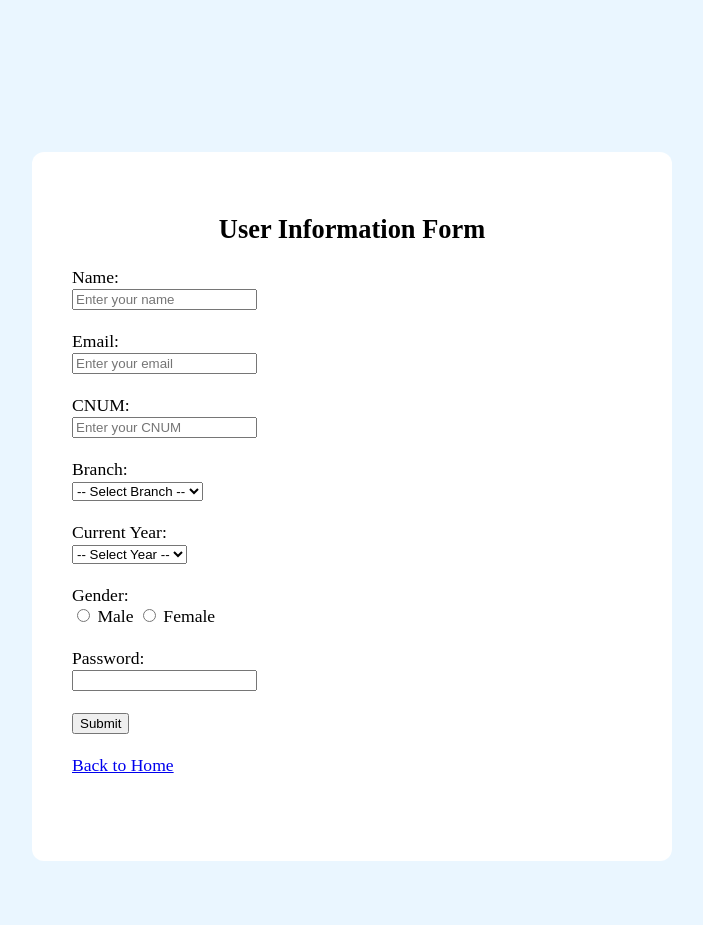
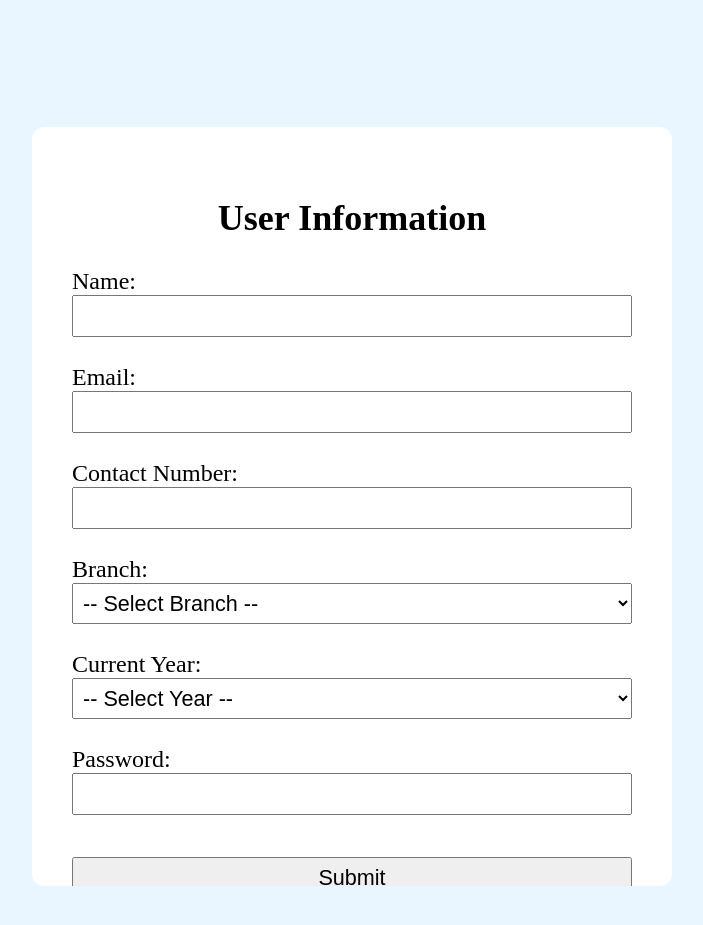
Before and after one commit to anushaa-m/skillchain, a Flask app: template flask_backend/templates/form.html in a window 1280 px wide. Shown: the top 925 px of the page, without its empty margins (288-991 px from the left). Run offline with Flask 3, Linux system fonts and the light colour scheme; the template is opened without the code that fills it, so the values that code supplies are empty.

Commit message:
Form data storage updation

```diff
--- a/flask_backend/app.py
+++ b/flask_backend/app.py
@@ -1,18 +1,20 @@
-from flask import Flask, request, jsonify
-import json, os
+from flask import Flask, request, jsonify, render_template
+import json
+import os
+import requests
 from hash_utils import generate_hash
-import requests
-from flask import render_template
 
 app = Flask(__name__)
 
-DB = "database.json"
+BASE_DIR = os.path.dirname(os.path.abspath(__file__))
+DB = os.path.join(BASE_DIR, "database.json")
 
 
 def read_db():
     if not os.path.exists(DB):
-        return []
-    with open(DB) as f:
+        return {"users": [], "achievements": []}
+
+    with open(DB, "r") as f:
         return json.load(f)
 
 
@@ -20,93 +22,103 @@ def write_db(data):
     with open(DB, "w") as f:
         json.dump(data, f, indent=4)
 
-def send_to_blockchain(hash_value, creator, teammate, event):
 
+def send_to_blockchain(hash_value, event):
     url = "http://localhost:3000/issue"
 
     payload = {
-        "name": creator,
-        "skill": event,
-        "issuer": teammate
+        "hash": hash_value,
+        "event": event
     }
 
     try:
         res = requests.post(url, json=payload)
         return res.json()
-    except Exception as e:
-        print("BLOCKCHAIN ERROR:", e)
+    except Exception:
         return {"error": "Blockchain server not running"}
 
 
-# Health route
 @app.route("/")
 def home():
     return {"msg": "Flask backend running"}
 
 
-# Create activity + upload certificate
-@app.route("/create", methods=["POST"])
-def create():
+@app.route("/create_user", methods=["POST"])
+def create_user():
+    db = read_db()
+
+    user = {
+        "id": len(db["users"]) + 1,
+        "name": request.form["name"],
+        "email": request.form["email"],
+        "number": request.form["number"],
+        "branch": request.form["branch"],
+        "year": request.form["year"]
+    }
+
+    db["users"].append(user)
+    write_db(db)
+
+    return jsonify(user)
+
+
+@app.route("/create_achievement", methods=["POST"])
+def create_achievement():
+    db = read_db()
 
     file = request.files["certificate"]
-
-    creator = request.form["creator_wallet"]
-    teammate = request.form["teammate_wallet"]
     event = request.form["event"]
 
     hash_value = generate_hash(file)
 
-    activity = {
-        "id": len(read_db()) + 1,
-        "creator_wallet": creator,
-        "teammate_wallet": teammate,
+    achievement = {
+        "id": len(db["achievements"]) + 1,
         "event": event,
         "hash": hash_value,
         "txid": None,
         "status": "pending"
     }
 
-    data = read_db()
-    data.append(activity)
-    write_db(data)
+    db["achievements"].append(achievement)
+    write_db(db)
 
-    return jsonify(activity)
+    return jsonify(achievement)
+
 
 @app.route("/verify/<int:id>", methods=["POST"])
 def verify(id):
+    db = read_db()
 
-    data = read_db()
-
-    for activity in data:
-
-        if activity["id"] == id:
+    for achievement in db["achievements"]:
+        if achievement["id"] == id:
 
             result = send_to_blockchain(
-                activity["hash"],
-                activity["creator_wallet"],
-                activity["teammate_wallet"],
-                activity["event"]
-
+                achievement["hash"],
+                achievement["event"]
             )
 
-            # Store txid
-            activity["txid"] = result.get("txid")
-            activity["status"] = "verified"
+            achievement["txid"] = result.get("txid")
+            achievement["status"] = "verified"
 
-    write_db(data)
+    write_db(db)
 
     return {"msg": "Verification complete"}
+
+
+@app.route("/form")
+def form_page():
+    return render_template("form.html")
+
+
+@app.route("/achievements")
+def achievements_page():
+    return render_template("achievements.html")
+
 
 @app.route("/welcome")
 def welcome():
     return render_template("welcome.html")
 
 
-@app.route("/form")
-def form_page():
-    return render_template("forms.html")
-
-
-@app.route("/achievements")
-def achievements():
-    return render_template("achievements.html")
+if __name__ == "__main__":
+    app.run(debug=True)
--- a/flask_backend/templates/form.html
+++ b/flask_backend/templates/form.html
@@ -2,12 +2,12 @@
 <html lang="en">
 <head>
     <meta charset="UTF-8">
-    <title>Form</title>
+    <title>User Information</title>
 
     <style>
         body {
-            background-color: #eaf6ff;
-            font-size: 110%;
+            background-color: #eaf6ff;   /* Light blue background */
+            font-size: 150%;             /* Bigger text */
             display: flex;
             justify-content: center;
             align-items: center;
@@ -17,8 +17,8 @@
 
         .form-box {
             background-color: white;
-            width: 50%;
-            height: 70%;
+            width: 50%;                  /* Half screen width */
+            height: 75%;                 /* Large rectangle */
             padding: 40px;
             border-radius: 12px;
             box-sizing: border-box;
@@ -26,7 +26,19 @@
         }
 
         h2 {
-            text-align: center;   /* centers the heading text */
+            text-align: center;          /* Center title */
+        }
+
+        input, select {
+            font-size: 90%;
+            padding: 6px;
+            width: 100%;
+            box-sizing: border-box;
+        }
+
+        input[type="submit"] {
+            margin-top: 15px;
+            cursor: pointer;
         }
     </style>
 
@@ -35,49 +47,44 @@
 
     <div class="form-box">
 
-        <h2>User Information Form</h2>
+        <h2>User Information</h2>
 
-        <form action="achievements.html" method="post">
+        <form action="/create_user" method="POST">
+
             <label>Name:</label><br>
-            <input type="text" name="username" placeholder="Enter your name"><br><br>
+            <input type="text" name="name" required><br><br>
 
             <label>Email:</label><br>
-            <input type="email" name="email" placeholder="Enter your email"><br><br>
+            <input type="email" name="email" required><br><br>
 
-            <label>CNUM:</label><br>
-            <input type="text" name="cnum" placeholder="Enter your CNUM"><br><br>
+            <label>Contact Number:</label><br>
+            <input type="text" name="number"><br><br>
 
             <label>Branch:</label><br>
-            <select name="branch">
+            <select name="branch" required>
                 <option value="">-- Select Branch --</option>
-                <option value="entc">E&TC</option>
-                <option value="cs">Computer</option>
-                <option value="it">IT</option>
-                <option value="mech">Mechanical</option>
-                <option value="civil">Civil</option>
+                <option value="E&TC">E&TC</option>
+                <option value="Computer">Computer</option>
+                <option value="IT">IT</option>
+                <option value="Mechanical">Mechanical</option>
+                <option value="Civil">Civil</option>
             </select><br><br>
 
             <label>Current Year:</label><br>
-            <select name="year">
+            <select name="year" required>
                 <option value="">-- Select Year --</option>
-                <option value="fy">First Year</option>
-                <option value="sy">Second Year</option>
-                <option value="ty">Third Year</option>
-                <option value="final">Final Year</option>
+                <option value="FY">First Year</option>
+                <option value="SY">Second Year</option>
+                <option value="TY">Third Year</option>
+                <option value="Final">Final Year</option>
             </select><br><br>
 
-            <label>Gender:</label><br>
-            <input type="radio" name="gender" value="male"> Male
-            <input type="radio" name="gender" value="female"> Female<br><br>
-
             <label>Password:</label><br>
-            <input type="password" name="password"><br><br>
+            <input type="password" name="password" required><br><br>
 
             <input type="submit" value="Submit">
+
         </form>
-
-        <br>
-        <a href="index.html">Back to Home</a>
 
     </div>
 
```
Also changed, not shown: flask_backend/templates/achievements.html (+5 -3 lines).
